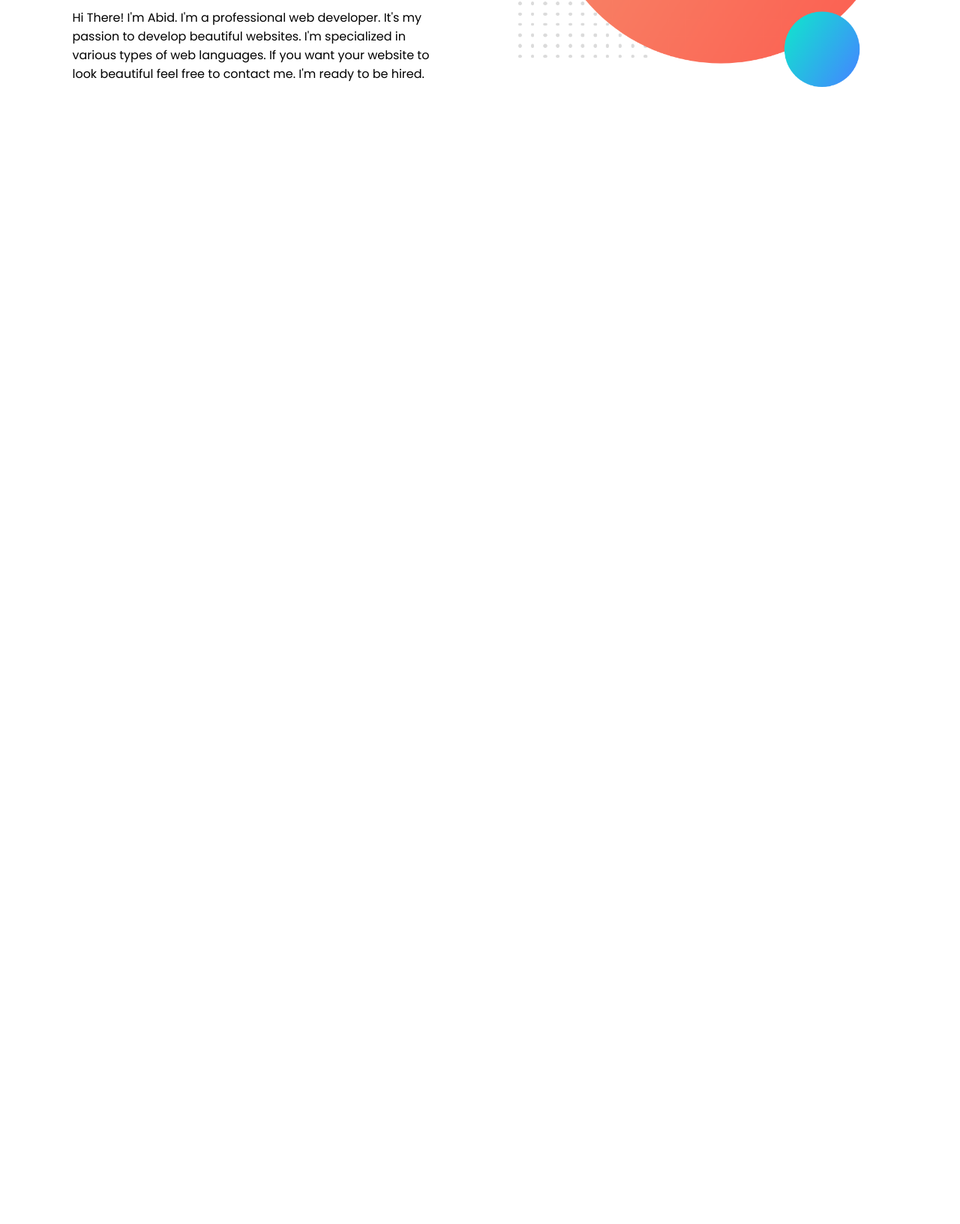
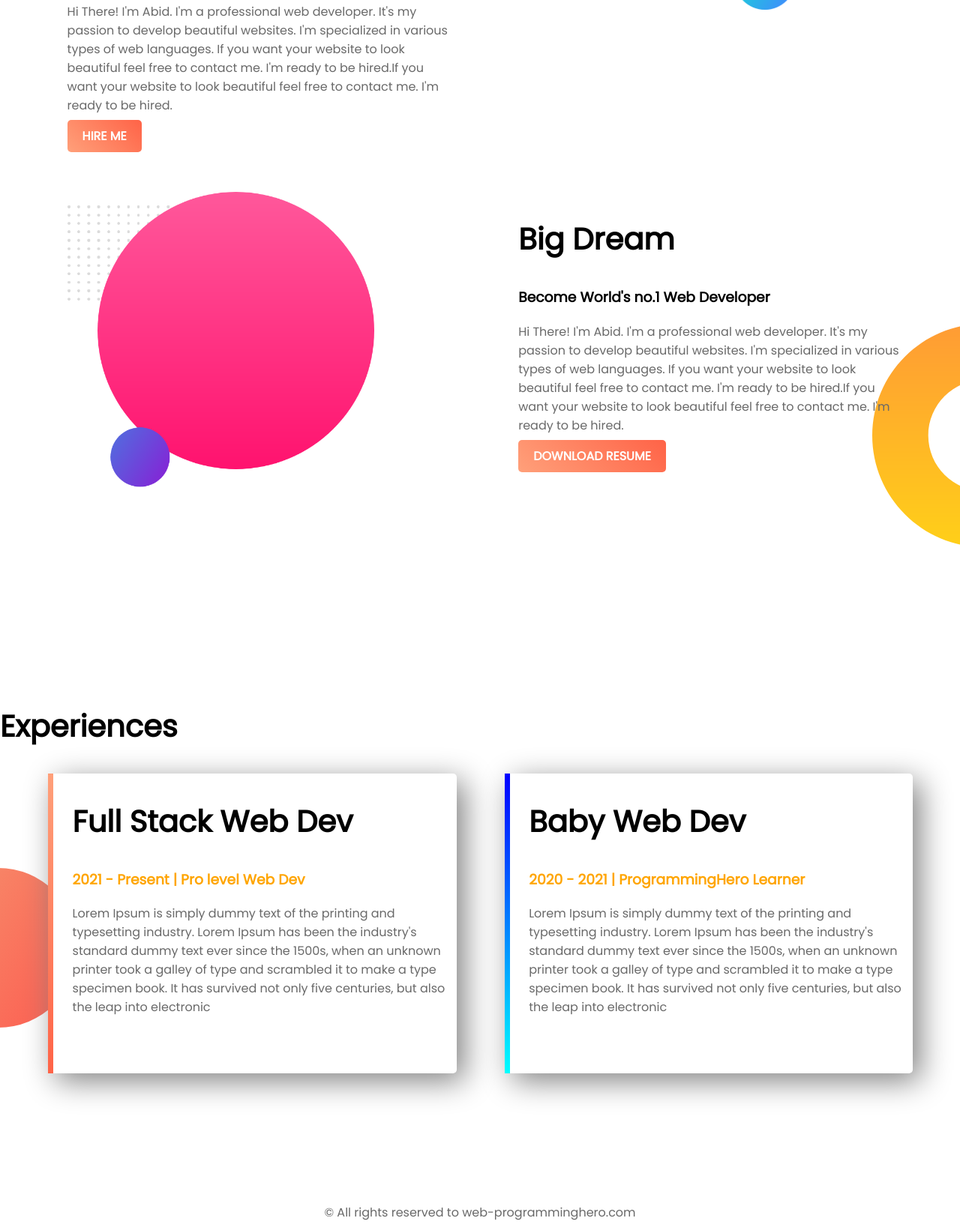
Before and after one commit to abidhossen/web-portfolio, a plain HTML site: page index.html in a window 1280 px wide. Shown: the part 394-2027 px from the top of the page at 75% size. Before the commit the page ends 800 px from the top, so only its background shows below. Drawn offline with Linux system fonts and the light colour scheme.

Commit message:
complete portfolio

```diff
--- a/index.html
+++ b/index.html
@@ -9,17 +9,54 @@
     <link href="https://fonts.googleapis.com/css2?family=Poppins" rel="stylesheet">
 </head>
 <body>
-    <section>
+    <section class="top-banner">
         <div class="half-width">
             <h1>Welcome To</h1>
-            <h1><span class="name-highlight">Abid Hossain's</span> Website</h1>
+            <h1><span class="orange-highlight">Abid Hossain's</span> Website</h1>
             <h3>World Class Professional Web Developer</h3>
-            <p>Hi There! I'm Abid. I'm a professional web developer. It's my passion to develop beautiful websites. I'm specialized in various types of web languages. If you want your website to look beautiful feel free to contact me. I'm ready to be hired.</p>
+            <p>Hi There! I'm Abid. I'm a professional web developer. It's my passion to develop beautiful websites. I'm specialized in various types of web languages. If you want your website to look beautiful feel free to contact me. I'm ready to be hired.If you want your website to look beautiful feel free to contact me. I'm ready to be hired.
+            </p>
+            <a class="link-button" target="_blank" href="#">HIRE ME</a>
         </div>
         <div class="half-width">
             <img src="images/my-bg.png" alt="">
         </div>
     </section>
+    <section class="dream-area">
+        <div class="half-width">
+            <img src="images/my-bg2.png" alt="">
+        </div>
+        <div class="half-width">
+            <h2>Big Dream</h2>
+            <h3 >Become World's no.1 Web Developer</h3>
+            <p>Hi There! I'm Abid. I'm a professional web developer. It's my passion to develop beautiful websites. I'm specialized in various types of web languages. If you want your website to look beautiful feel free to contact me. I'm ready to be hired.If you want your website to look beautiful feel free to contact me. I'm ready to be hired.
+            </p>
+            <a class="link-button" target="_blank" href="#">DOWNLOAD RESUME</a>
+        </div>
+    </section>
+    <section class="experience-area">
+        <h2>Experiences</h2>
+        <div id="full-stack" class="half-width single-experience">
+            <h2>Full Stack Web Dev</h2>
+            <h3 class="orange-highlight">2021 - Present | Pro level Web Dev</h3>
+            <p>
+                Lorem Ipsum is simply dummy text of the printing and typesetting industry. Lorem Ipsum has been the industry's standard dummy text ever since the 1500s, when an unknown printer took a galley of type and scrambled it to make a type specimen book. It has survived not only five centuries, but also the leap into electronic
+            </p>
 
+        </div>
+        <div id="baby-web" class="half-width single-experience">
+            <h2>Baby Web Dev</h2>
+            <h3 class="orange-highlight ">2020 - 2021 | ProgrammingHero Learner</h3>
+            <p>
+                Lorem Ipsum is simply dummy text of the printing and typesetting industry. Lorem Ipsum has been the industry's standard dummy text ever since the 1500s, when an unknown printer took a galley of type and scrambled it to make a type specimen book. It has survived not only five centuries, but also the leap into electronic
+            </p>
+
+
+        </div>
+
+    </section>
+    <footer>
+        <p>© All rights reserved to web-programminghero.com</p>
+    </footer>
 </body>
 </html>
--- a/style.css
+++ b/style.css
@@ -1,10 +1,26 @@
 body{
     font-family: 'Poppins', sans-serif;
+    margin: 0;
+    padding: 0;
+}
+section{
+    height: 500px;
+    padding-bottom: 150px;
+}
+.top-banner{
+    background-image: url("images/top-banner.png");
+    background-repeat: no-repeat;
 }
 h1{
     font-size: 50px;
 }
-.name-highlight{
+h2{
+    font-size: 40px;
+}
+p{
+    color: dimgray;
+}
+.orange-highlight{
     color:orange ;
 }
 .half-width{
@@ -14,5 +30,42 @@ h1{
     padding-left: 2%;
 }
 .half-width img{
-    width: 100%;
+    width: 80%;
 }
+.link-button{
+    text-decoration: none;
+    background-image: linear-gradient(45deg, lightsalmon,tomato);
+    padding: 10px 20px;
+    border-radius: 5px;
+    color: white;
+    font-weight: 700;
+}
+.dream-area{
+    background-image: url("images/dream-bg.png");
+    background-repeat: no-repeat;
+    background-position: right;
+}
+.single-experience{
+    box-shadow: 10px 10px 40px gray;
+    height: 80%;
+    border-radius: 5px;
+    background-color: white;
+}
+.experience-area{
+    background-image: url("images/exp-bg.png");
+    background-repeat: no-repeat;
+    background-position: left;
+}
+#full-stack{
+    border-left: 7px solid;
+    border-image: linear-gradient(180deg,lightsalmon, tomato);
+    border-image-slice: 1;
+}
+#baby-web{
+    border-left: 7px solid;
+    border-image: linear-gradient(180deg,blue, cyan);
+    border-image-slice: 1;
+}
+footer p{
+    text-align: center;
+}
```
